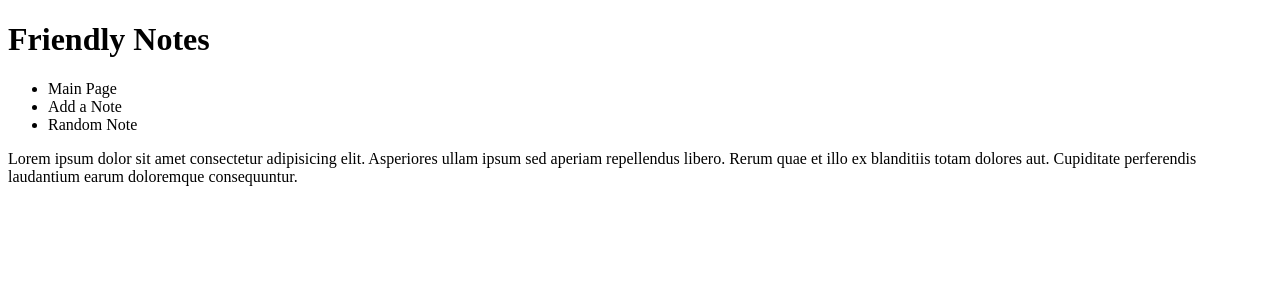
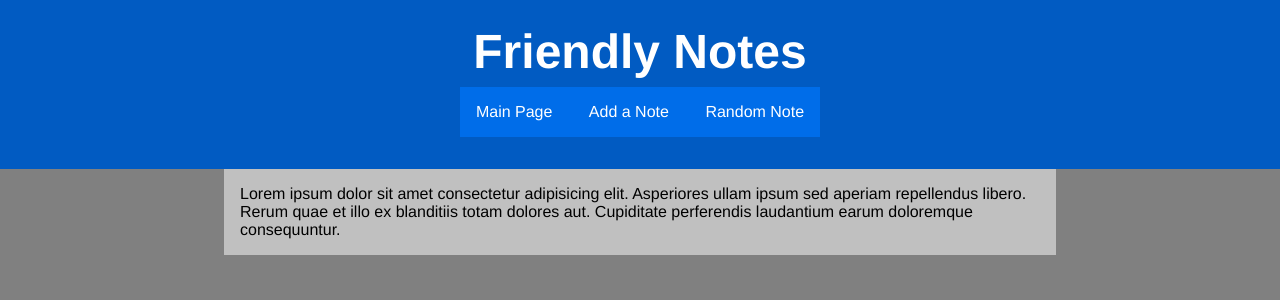
Before and after one commit to karmek-k/friendly-notes, a Django app: page / in a window 1280 px wide. Shown: the top 300 px of the page. Run offline with Django 3.2, Linux system fonts and the light colour scheme; parts of the project's set-up code (start-up, migrations or seed data) failed here and were passed over.

Commit message:
Set static files, add css

```diff
--- a/friendly_notes/settings.py
+++ b/friendly_notes/settings.py
@@ -134,6 +134,9 @@ USE_TZ = True
 # https://docs.djangoproject.com/en/3.1/howto/static-files/
 
 STATIC_URL = '/static/'
+STATICFILES_DIRS = [
+    BASE_DIR / 'static',
+]
 
 # ----------- #
 AUTH_USER_MODEL = 'user.User'
--- /dev/null
+++ b/static/shared/css/layout.css
@@ -0,0 +1,17 @@
+* {
+  margin: 0;
+  padding: 0;
+  font-family: Helvetica, sans-serif;
+  font-size: 100%;
+}
+
+body {
+  background: grey;
+}
+
+.container {
+  padding: 1rem;
+  max-width: 800px;
+  margin: auto;
+  background: silver;
+}
--- /dev/null
+++ b/static/shared/css/navbar.css
@@ -0,0 +1,27 @@
+.navbar {
+  padding: 1.5rem;
+  display: flex;
+  flex-direction: column;
+  align-items: center;
+  background: #015bc2;
+}
+
+.navbar h1 {
+  font-size: 3rem;
+}
+
+.navbar a {
+  text-decoration: none;
+  color: white;
+}
+
+.navbar ul {
+  margin: .5rem;
+  background: #006de9;
+}
+
+.navbar li {
+  margin: 1rem;
+  list-style: none;
+  display: inline-block;
+}
--- a/templates/shared/layout.html
+++ b/templates/shared/layout.html
@@ -5,20 +5,21 @@
   <head>
     <meta charset="UTF-8" />
     <meta name="viewport" content="width=device-width, initial-scale=1.0" />
+    <link
+      rel="stylesheet"
+      href="{% static 'shared/css/layout.css' %}"
+    />
+    <link
+      rel="stylesheet"
+      href="{% static 'shared/css/navbar.css' %}"
+    />
     <title>
       {% block title %}{% endblock %} - Friendly Notes
     </title>
   </head>
   <body>
-    <h1>Friendly Notes</h1>
-    <nav>
-      <ul>
-        <li>Main Page</li>
-        <li>Add a Note</li>
-        <li>Random Note</li>
-      </ul>
-    </nav>
-    <main>
+    {% include 'shared/navbar.html' %}
+    <main class="container">
       {% block content %}{% endblock %}
     </main>
   </body>
--- /dev/null
+++ b/templates/shared/navbar.html
@@ -0,0 +1,24 @@
+<nav class="navbar">
+  <h1>
+    <a href="{% url 'note:index' %}">
+      Friendly Notes
+    </a>
+  </h1>
+  <ul>
+    <li>
+      <a href="{% url 'note:index' %}">
+        Main Page
+      </a>
+    </li>
+    <li>
+      <a>
+        Add a Note
+      </a>
+    </li>
+    <li>
+      <a>
+        Random Note
+      </a>
+    </li>
+  </ul>
+</nav>
```
